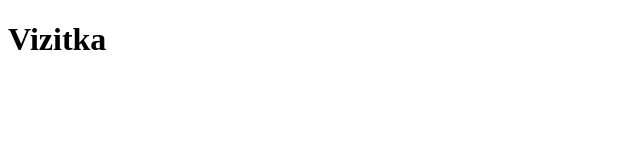
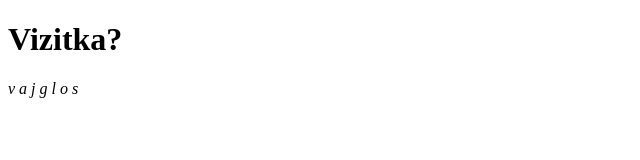
Before and after one commit to jozefpesta/wat, a plain HTML site: page index.html in a window 1280 px wide. Shown: the full height of the page, 0-640 px from the left. Drawn offline with Linux system fonts and the light colour scheme.

Commit message:
coomit
yes.

```diff
--- a/index.html
+++ b/index.html
@@ -6,6 +6,7 @@
     <title>Document</title>
 </head>
 <body>
-    <h1>Vizitka</h1>
+    <h1>Vizitka?</h1>
+    <i>v a j g l o s</i>
 </body>
 </html>
```
